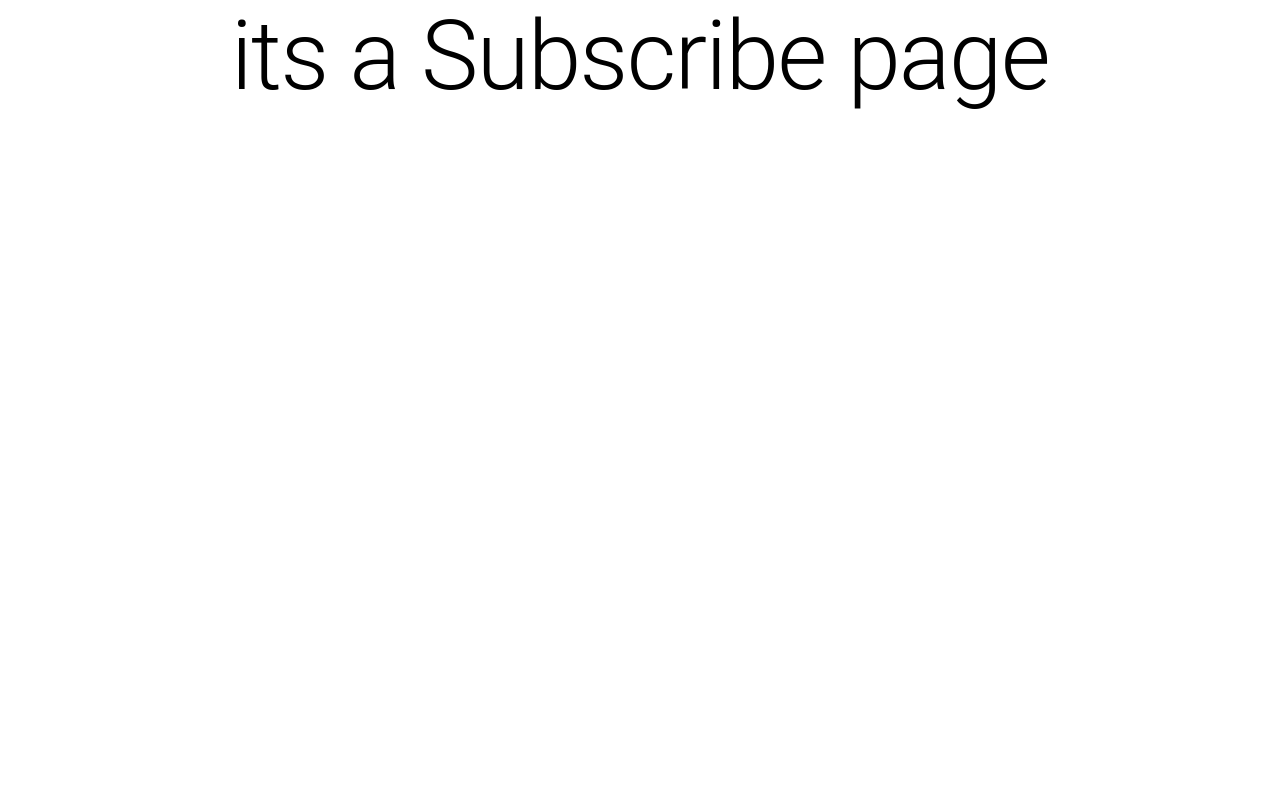
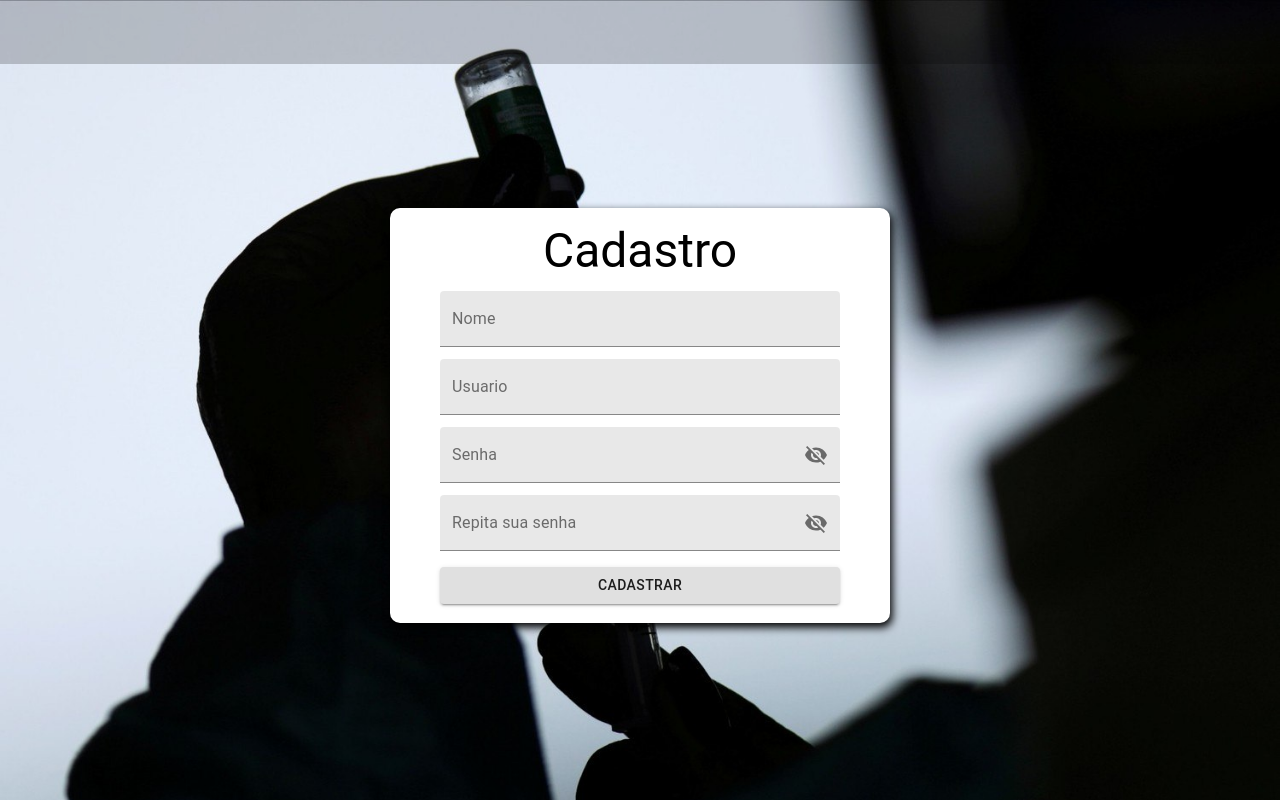
Before and after one commit to Mattskywalker/agendamento-covid, a React (Create React App) app: page /cadastro in a window 1280 px wide. Built offline with nearby package versions, Linux system fonts and the light colour scheme.

Commit message:
tela de cadastro de usuario

```diff
--- a/src/pages/Subscribe/Subscribe.jsx
+++ b/src/pages/Subscribe/Subscribe.jsx
@@ -1,10 +1,92 @@
-import { Typography } from '@material-ui/core'
-import React from 'react'
+import { Button, makeStyles, Typography, Checkbox } from '@material-ui/core';
+import React, { useState } from 'react';
+import BackgroundImg from '../../images/covid-background.jpeg'
+import TextField from '@material-ui/core/TextField';
+import Toolbar from '../../Components/Toolbar';
+import PasswordField from '../../Components/PasswordField';
+
+
+
+const UseStyles = makeStyles((theme) => ({
+  home: {
+    backgroundColor: 'black',
+    width: '100vw',
+    height: '100vh',
+    verticalAlign: 'center',
+    display: 'flex',
+    justifyContent: 'center',
+    flexDirection: 'column'
+
+  },
+  container: {
+
+    width: '100%',
+    height: '100%',
+    backgroundImage: `url(${BackgroundImg})`,
+    backgroundRepeat: 'no-repeat',
+    backgroundSize: '100%',
+    display: 'flex',
+    flexDirection: 'column',
+    alignItems: 'center'
+
+  },
+
+  loginBox: {
+    width: '500px',
+    height: '415px',
+    backgroundColor: 'white',
+    borderRadius: '10px',
+    marginTop: '18vh',
+    display: 'flex',
+    flexDirection: 'column',
+
+    WebkitBoxShadow: '2px 4px 8px 0.5px',
+  },
+  textfield: {
+    WebkitBoxShadow: '-webkit-box-shadow: 0px 2px 4px 0px rgba(0,0,0,0.32)',
+  },
+  form: {
+    display: 'flex',
+    flexDirection: 'column',
+    marginLeft: '10%',
+    marginRight: '10%',
+
+  },
+  passwordField: {
+    marginTop: '3%',
+  }
+
+}))
 
 export default function Subscribe() {
-    return (
-        <div>
-            <Typography variant="h1">its a Subscribe page</Typography>
+  const classes = UseStyles();
+
+  //cpf, idade, profissão, possui comorbidade ( boolean ) , comorbidade ( descrição informando qual possui, data e hora do agendamento )
+
+  const [valueCheck, setCheck] = useState(false);
+
+  return (
+    <div className={classes.home}>
+
+      <div className={classes.container} alt="">
+        <Toolbar></Toolbar>
+        <div className={classes.loginBox}>
+          <Typography style={{marginTop: '3%' ,color: 'black'}} variant="h3">Cadastro</Typography>
+
+          <form className={classes.form} noValidate autoComplete="off">
+            <TextField type='text' className={classes.textfield} style={{marginTop: '3%'}} id="outlined-basic" label="Nome" variant="filled" />
+            <TextField type='text' className={classes.textfield} style={{marginTop: '3%'}} id="outlined-basic" label="Usuario" variant="filled" />
+            <PasswordField placeholder='Senha' className={classes.textfield} style={{marginTop: '3%'}} />
+            <PasswordField placeholder='Repita sua senha' className={classes.textfield} style={{marginTop: '3%'}} />
+
+            <Button style={{marginTop: '4%'}} type="submit" variant="contained">
+              <Typography variant="">Cadastrar</Typography>
+            </Button>
+
+          </form>
         </div>
-    )
+
+      </div>
+    </div>
+  );
 }
```
